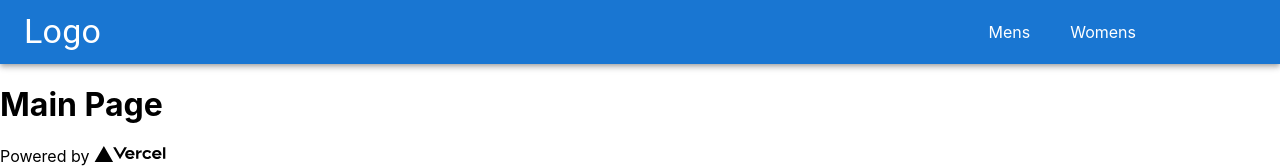
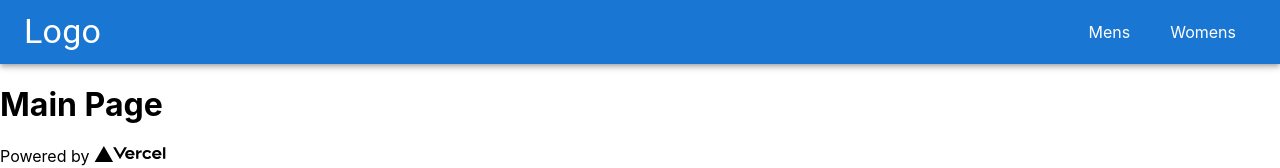
Before and after one commit to kuchro/tropsly, a Next.js app: page / in a window 1280 px wide. Shown: the top 168 px of the page. Built offline with nearby package versions, Linux system fonts and the light colour scheme.

Commit message:
add babelrc to fix the random issue with failing Styled component

```diff
--- a/src/common/components/navbar/StyledElements.js
+++ b/src/common/components/navbar/StyledElements.js
@@ -9,8 +9,6 @@ export const StyledAppBar = styled(AppBar)`
 export const StyledDiv = styled.div`
   display: flex;
   margin-left: auto;
-  padding-right: 100px;
-
 `;
 
 export const StyledA = styled.a`
```
Also changed, not shown: .babelrc (added).
